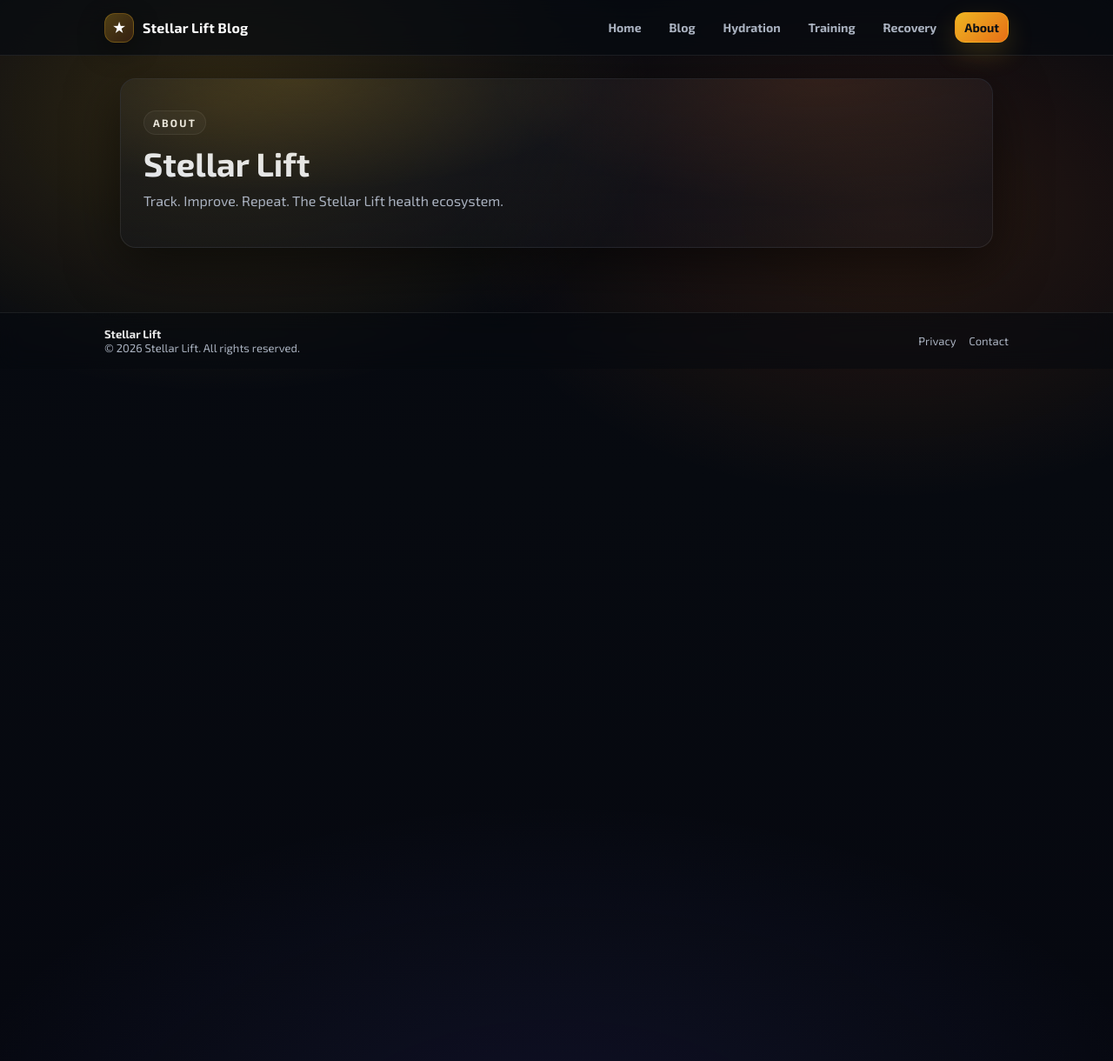
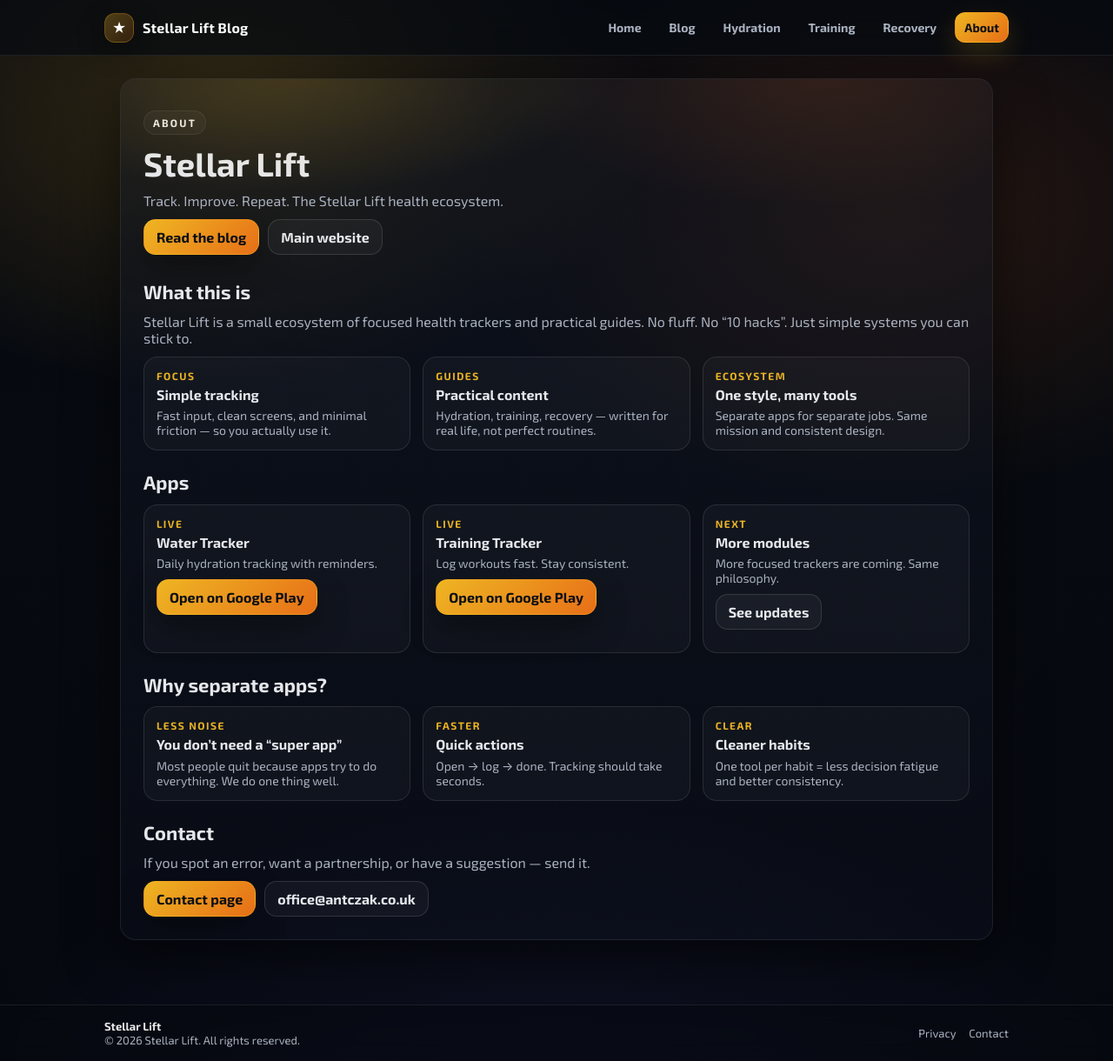
Before and after one commit to AntczakEI/stellarlift-blog, a Jekyll site: the page built from about.html, in a window 1280 px wide and 1220 px high. Shown: the whole window at 87% size. Built offline with Jekyll 4.4.1, drawn with Linux system fonts in a browser that asks for light colours.

Commit message:
Update about.html

```diff
--- a/about.html
+++ b/about.html
@@ -9,4 +9,103 @@ permalink: /about/
   <p class="eyebrow">About</p>
   <h1>Stellar Lift</h1>
   <p class="subhead">Track. Improve. Repeat. The Stellar Lift health ecosystem.</p>
+
+  <div class="hero-cta">
+    <a class="btn" href="{{ "/blog/" | relative_url }}">Read the blog</a>
+    <a class="btn btn-ghost" href="https://stellarliftapp.com" target="_blank" rel="noopener">Main website</a>
+  </div>
 </section>
+
+<section class="section">
+  <h2>What this is</h2>
+  <p>
+    Stellar Lift is a small ecosystem of focused health trackers and practical guides.
+    No fluff. No “10 hacks”. Just simple systems you can stick to.
+  </p>
+
+  <div class="grid">
+    <article class="card">
+      <div class="card-meta">Focus</div>
+      <h3 class="card-title">Simple tracking</h3>
+      <p class="card-desc">Fast input, clean screens, and minimal friction — so you actually use it.</p>
+    </article>
+
+    <article class="card">
+      <div class="card-meta">Guides</div>
+      <h3 class="card-title">Practical content</h3>
+      <p class="card-desc">Hydration, training, recovery — written for real life, not perfect routines.</p>
+    </article>
+
+    <article class="card">
+      <div class="card-meta">Ecosystem</div>
+      <h3 class="card-title">One style, many tools</h3>
+      <p class="card-desc">Separate apps for separate jobs. Same mission and consistent design.</p>
+    </article>
+  </div>
+</section>
+
+<section class="section">
+  <h2>Apps</h2>
+
+  <div class="grid">
+    <article class="card">
+      <div class="card-meta">Live</div>
+      <h3 class="card-title">Water Tracker</h3>
+      <p class="card-desc">Daily hydration tracking with reminders.</p>
+      <p style="margin-top:10px;">
+        <a class="btn" href="https://play.google.com/store/apps/details?id=com.stellarlift.watertracker" target="_blank" rel="noopener">Open on Google Play</a>
+      </p>
+    </article>
+
+    <article class="card">
+      <div class="card-meta">Live</div>
+      <h3 class="card-title">Training Tracker</h3>
+      <p class="card-desc">Log workouts fast. Stay consistent.</p>
+      <p style="margin-top:10px;">
+        <a class="btn" href="https://play.google.com/store/apps/details?id=com.stellarlift.trainingtracker" target="_blank" rel="noopener">Open on Google Play</a>
+      </p>
+    </article>
+
+    <article class="card">
+      <div class="card-meta">Next</div>
+      <h3 class="card-title">More modules</h3>
+      <p class="card-desc">More focused trackers are coming. Same philosophy.</p>
+      <p style="margin-top:10px;">
+        <a class="btn btn-ghost" href="{{ "/blog/" | relative_url }}">See updates</a>
+      </p>
+    </article>
+  </div>
+</section>
+
+<section class="section">
+  <h2>Why separate apps?</h2>
+  <div class="grid">
+    <article class="card">
+      <div class="card-meta">Less noise</div>
+      <h3 class="card-title">You don’t need a “super app”</h3>
+      <p class="card-desc">Most people quit because apps try to do everything. We do one thing well.</p>
+    </article>
+
+    <article class="card">
+      <div class="card-meta">Faster</div>
+      <h3 class="card-title">Quick actions</h3>
+      <p class="card-desc">Open → log → done. Tracking should take seconds.</p>
+    </article>
+
+    <article class="card">
+      <div class="card-meta">Clear</div>
+      <h3 class="card-title">Cleaner habits</h3>
+      <p class="card-desc">One tool per habit = less decision fatigue and better consistency.</p>
+    </article>
+  </div>
+</section>
+
+<section class="section">
+  <h2>Contact</h2>
+  <p>If you spot an error, want a partnership, or have a suggestion — send it.</p>
+
+  <div class="hero-cta">
+    <a class="btn" href="{{ "/contact/" | relative_url }}">Contact page</a>
+    <a class="btn btn-ghost" href="mailto:office@antczak.co.uk">office@antczak.co.uk</a>
+  </div>
+</section>
```
